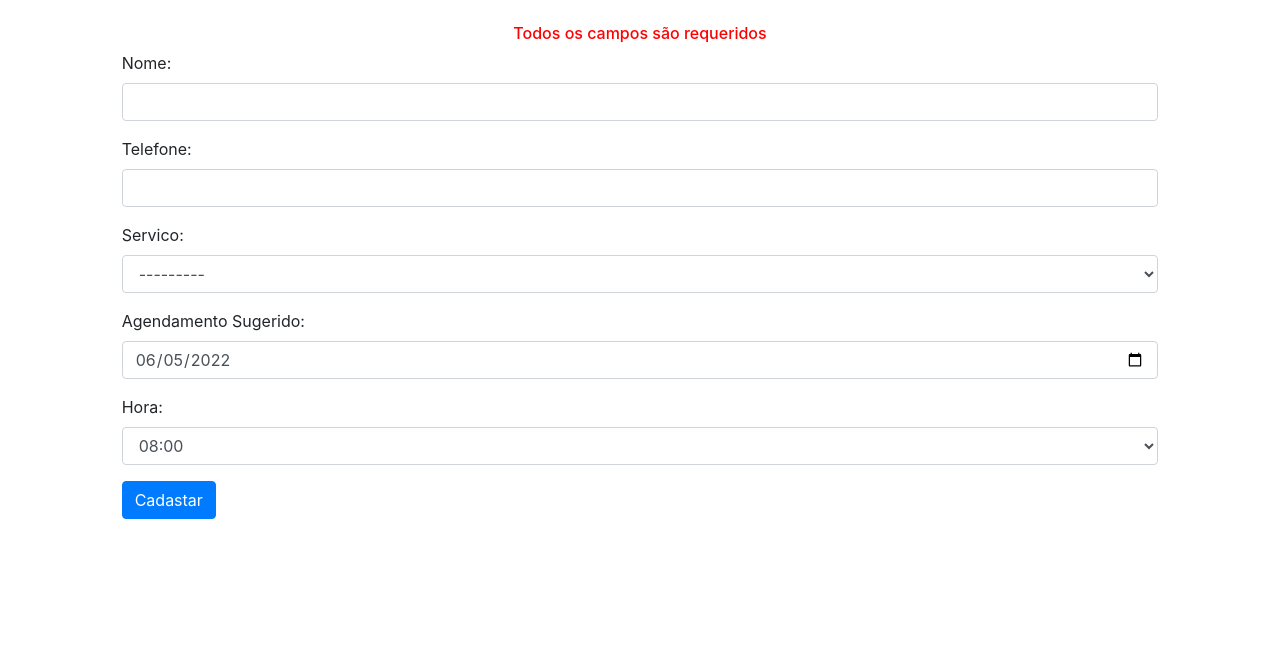
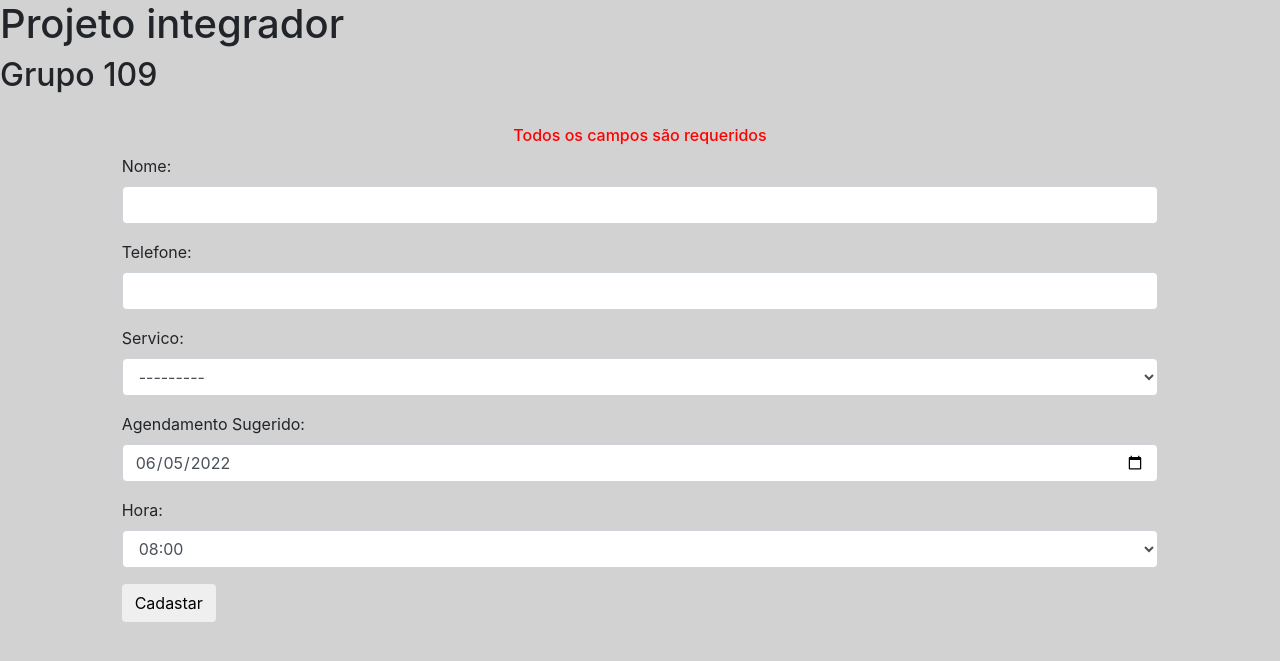
Before and after one commit to AdersonNazario/djangoCrudExemplo, a Django app: page /contacts/create/ in a window 1280 px wide. Shown: the top 661 px of the page. Run offline with Django 3.2, Linux system fonts and the light colour scheme; the visitor is signed in with stand-in values (Sample User, id 1); data that the repository does not hold is empty; some libraries are stand-ins or nearby versions.

Commit message:
alterações telas - cores2

```diff
--- a/crudapp/templates/crudapp/base.html
+++ b/crudapp/templates/crudapp/base.html
@@ -20,6 +20,8 @@
   border-color: #31347B;
  }
 
+.alert-light {background-color: #FFF;}
+
 </style>
 <body style="background-color:#D2D2D2">
 <h1>Projeto integrador</h1>
--- a/crudapp/templates/crudapp/confirm_delete.html
+++ b/crudapp/templates/crudapp/confirm_delete.html
@@ -9,11 +9,11 @@
             <form method="post">
                 {% csrf_token %}
                 <div class="form-row">
-                    <div class="alert alert-warning">
+                    <div class="alert alert-light">
                         Tem certeza que deseja deletar {{ object }}?
                     </div>
                 </div>
-                <button type="submit" class="btn btn-danger">
+                <button type="submit" class="btn btn-default">
                     <span class="glyphicon glyphicon-trash"></span>
                 </button>
             </form>
--- a/crudapp/templates/crudapp/create.html
+++ b/crudapp/templates/crudapp/create.html
@@ -14,9 +14,14 @@
     </style>
 
 </head>
-
+<style>
+body {
+background-color: #D2D2D2;
+}
+</style>
 <body>
-
+<h1>Projeto integrador</h1>
+<h2>Grupo 109</h2>
     <div class="container-fluid">
         <div class="row">
             <div class="col-md-1 col-xs-1 col-sm-1"></div>
@@ -47,7 +52,7 @@
                         {% endif %}
                     </div>
                     {% endfor %}
-                    <button type="submit" class="btn btn-primary">Cadastar</button>
+                    <button type="submit" class="btn btn-secundary">Cadastar</button>
                 </form>
                 <br>
             </div>
```
